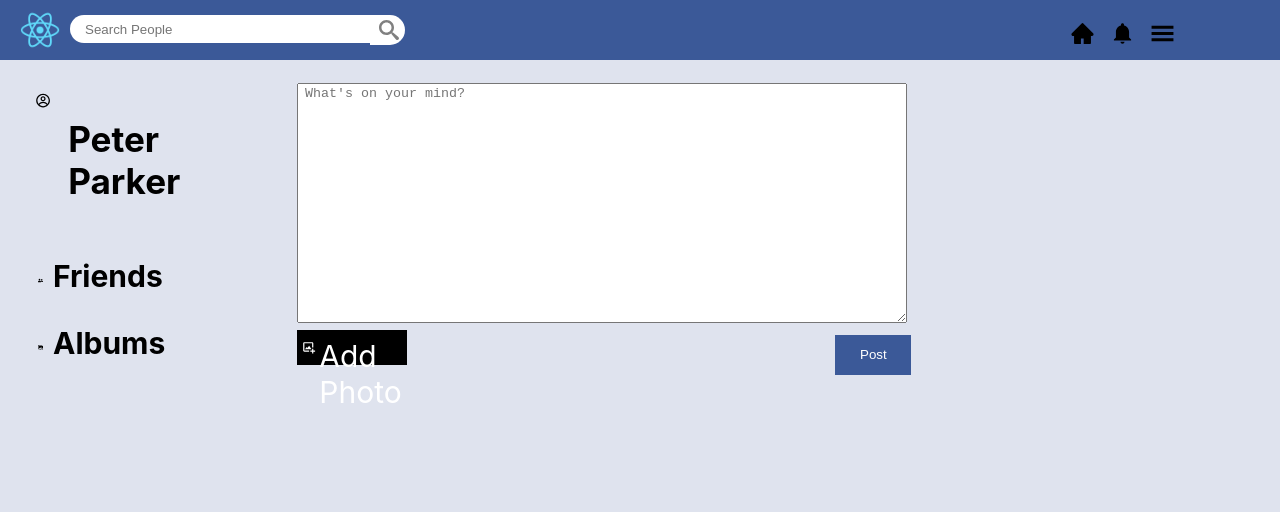
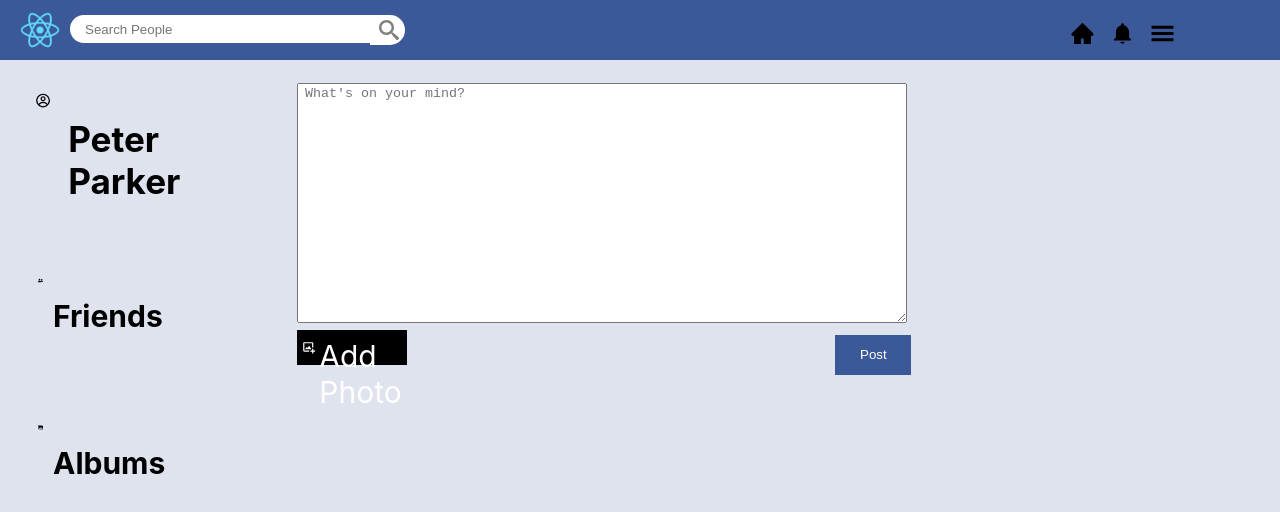
Before and after one commit to philiamjohn/pastebook, a React (Create React App) app in the folder pastebook-client/: page / in a window 1280 px wide. Shown: the top 512 px of the page. Built offline with nearby package versions, Linux system fonts and the light colour scheme.

Commit message:
Update: FIXED GLOBAL CSS STYLINGS

```diff
--- a/pastebook-client/src/components/comment-card/CommentCard.css
+++ b/pastebook-client/src/components/comment-card/CommentCard.css
@@ -2,11 +2,6 @@
     width: 0;  /* Remove scrollbar space */
     height: 0;
     background: transparent;  /* Optional: just make scrollbar invisible */
-}
-
-h5 {
-    margin-block-start: 0;
-    margin-block-end: 0;
 }
 
 div.comment-card {
@@ -32,6 +27,12 @@ div.comment-card-content-author {
     padding: 2.5px 0 2.5px 0;
 }
 
+div.comment-card-content-author h5 {
+    margin-block-start: 0;
+    margin-block-end: 0;
+}
+
+
 div.comment-card-content-text {
     height: 85%;
     overflow: scroll;
--- a/pastebook-client/src/components/post/Post.css
+++ b/pastebook-client/src/components/post/Post.css
@@ -1,12 +1,3 @@
-p, h4 {
-    margin-block-start: 0px;
-    margin-block-end: 0px;
-}
-
-a {
-    text-decoration: none;
-}
-
 /* POST */
 div.post {
     width: 40%;
@@ -14,6 +5,15 @@ div.post {
     flex-direction: column;
     padding-bottom: 5px;
     border-radius: 10px;
+}
+
+div.post p, div.post h4 {
+    margin-block-start: 0px;
+    margin-block-end: 0px;
+}
+
+div.post a {
+    text-decoration: none;
 }
 
 /* POST-AUTHOR */
--- a/pastebook-client/src/pages/post/Post.css
+++ b/pastebook-client/src/pages/post/Post.css
@@ -1,7 +1,3 @@
-body {
-    background: #dfe3ee;
-}
-
 div.post-page {
     height: 90vh;
     display: flex;
```
